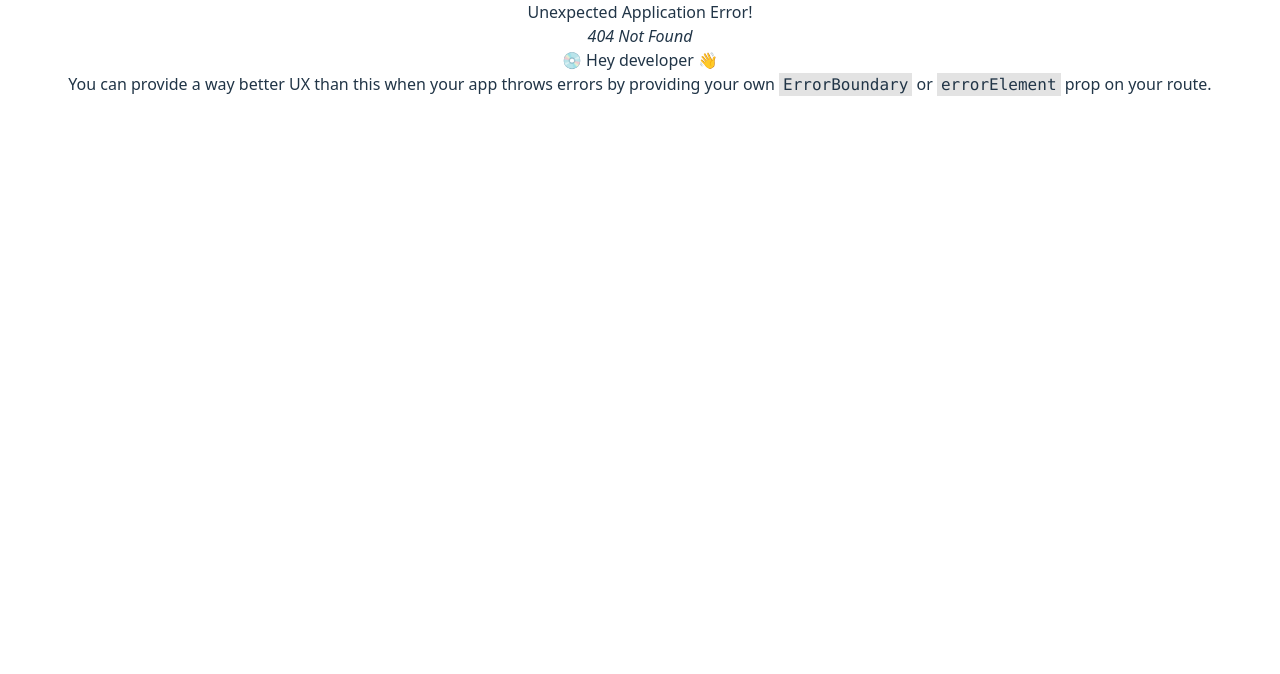
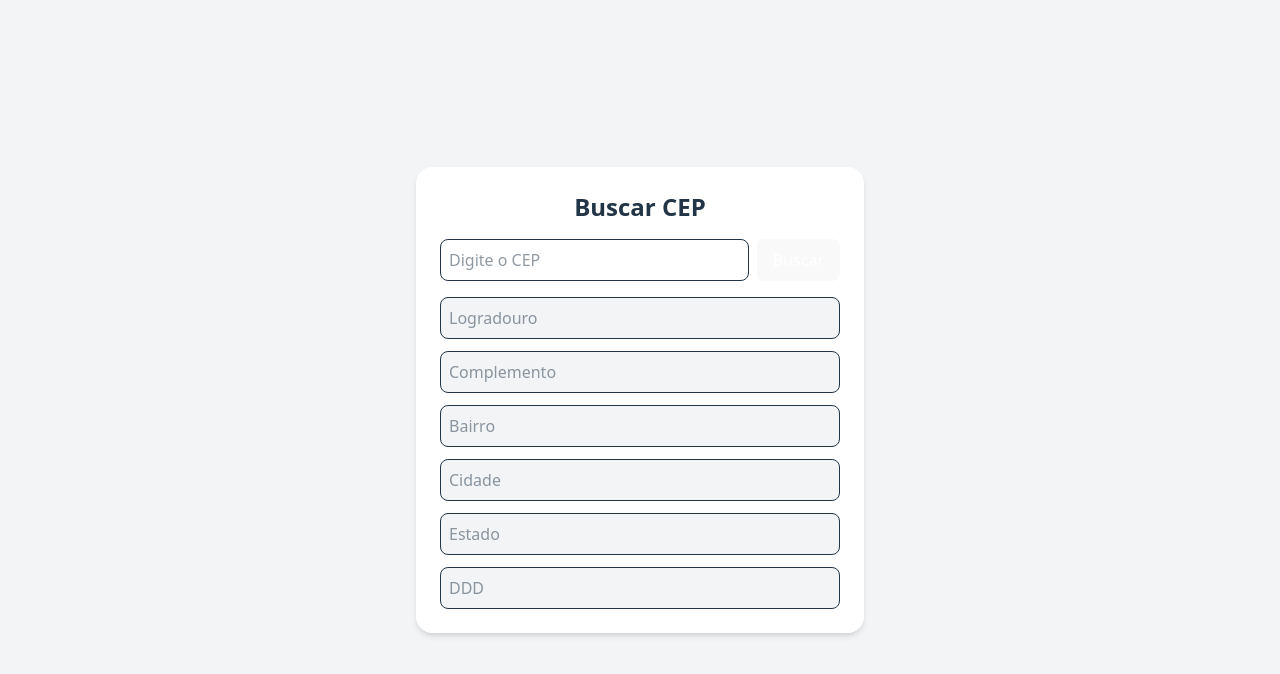
Before and after one commit to Angelobelelli/ClassificadosLoja, a React (Vite) app in the folder frontend/: page /cadastro in a window 1280 px wide. Before the commit this address had no page. Shown: the top 674 px of the page. Built offline with nearby package versions, Linux system fonts and the light colour scheme.

Commit message:
Criando tela de Cadastro

```diff
--- a/frontend/src/MyRouter.jsx
+++ b/frontend/src/MyRouter.jsx
@@ -3,6 +3,7 @@
 
 // Importa o componente createBrowserRouter da biblioteca react-router-dom para criar as rotas
 import { createBrowserRouter } from "react-router-dom";
+import CepSearch from "./pages/CepSearch.jsx";
 
 // Importa as páginas que serão utilizados
 import App from "./App.jsx";
@@ -15,6 +16,10 @@ const router = createBrowserRouter([
     // Define a rota raiz da aplicação
     path: "/",
     element: <Home />,
+  },
+  {
+    path: "/cadastro",
+    element: <CepSearch />,
 
   },
 ]);
--- a/frontend/src/components/Header.jsx
+++ b/frontend/src/components/Header.jsx
@@ -42,6 +42,7 @@ const Header = () => {
 			<div className="flex gap-4">
 				<div className="bg-[#FF2C78] rounded-full px-5 py-2 w-[150px] cursor-pointer hover:bg-[#E6005C] transition">
 					<h1 className="text-base">Anunciar</h1>
+
 				</div>
 			</div>
 		</div>
--- /dev/null
+++ b/frontend/src/pages/CepSearch.jsx
@@ -0,0 +1,102 @@
+import React, {useState} from "react";
+import axios from "axios";
+
+const CepSearch = () => {
+	const [cep, setCep] = useState("");
+	const [dados, setDados] = useState({
+		logradouro: "",
+		complemento: "",
+		bairro: "",
+		localidade: "",
+		uf: "",
+		ddd: "",
+	});
+
+	const buscarCep = async () => {
+		try {
+			const response = await axios.get(`https://viacep.com.br/ws/${cep}/json/`);
+			setDados({
+				logradouro: response.data.logradouro || "",
+				complemento: response.data.complemento || "",
+				bairro: response.data.bairro || "",
+				localidade: response.data.localidade || "",
+				uf: response.data.uf || "",
+				ddd: response.data.ddd || "",
+			});
+		} catch (error) {
+			alert("Erro ao buscar o CEP.");
+			console.error(error);
+		}
+	};
+
+	return (
+		<div className="min-h-screen flex items-center justify-center bg-gray-100 p-4">
+			<div className="bg-white p-6 rounded-2xl shadow-md w-full max-w-md">
+				<h1 className="text-2xl font-bold mb-4 text-center">Buscar CEP</h1>
+
+				<div className="flex gap-2 mb-4">
+					<input
+						type="text"
+						value={cep}
+						onChange={(e) => setCep(e.target.value)}
+						placeholder="Digite o CEP"
+						className="w-full p-2 border rounded-lg focus:outline-none focus:ring-2 focus:ring-blue-500"
+					/>
+					<button
+						onClick={buscarCep}
+						className="bg-blue-600 text-white px-4 rounded-lg hover:bg-blue-700"
+					>
+						Buscar
+					</button>
+				</div>
+
+				<div className="space-y-3">
+					<input
+						type="text"
+						placeholder="Logradouro"
+						value={dados.logradouro}
+						readOnly
+						className="w-full p-2 border rounded-lg bg-gray-100"
+					/>
+					<input
+						type="text"
+						placeholder="Complemento"
+						value={dados.complemento}
+						readOnly
+						className="w-full p-2 border rounded-lg bg-gray-100"
+					/>
+					<input
+						type="text"
+						placeholder="Bairro"
+						value={dados.bairro}
+						readOnly
+						className="w-full p-2 border rounded-lg bg-gray-100"
+					/>
+					<input
+						type="text"
+						placeholder="Cidade"
+						value={dados.localidade}
+						readOnly
+						className="w-full p-2 border rounded-lg bg-gray-100"
+					/>
+					<input
+						type="text"
+						placeholder="Estado"
+						value={dados.uf}
+						readOnly
+						className="w-full p-2 border rounded-lg bg-gray-100"
+					/>
+					<input
+						type="text"
+						placeholder="DDD"
+						value={dados.ddd}
+						readOnly
+						className="w-full p-2 border rounded-lg bg-gray-100"
+					/>
+				</div>
+			</div>
+		</div>
+	);
+};
+
+export default CepSearch;
```
Also changed, not shown: 2 other files (tests, documents, lock files or other folders).
